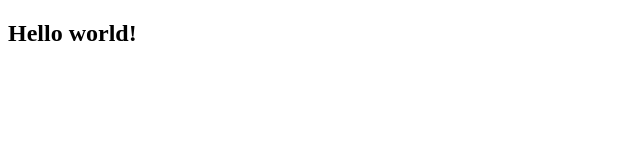
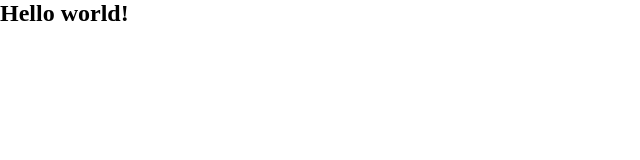
Before and after one commit to mahabub123/jhankarCourse, a plain HTML site: page index.html in a window 1280 px wide. Shown: the whole page, without its empty margins (0-640 px from the left). Drawn offline with Linux system fonts and the light colour scheme.

Commit message:
second commit

```diff
--- a/index.html
+++ b/index.html
@@ -5,6 +5,7 @@
     <meta http-equiv="X-UA-Compatible" content="IE=edge">
     <meta name="viewport" content="width=device-width, initial-scale=1.0">
     <title>Document</title>
+    <link rel="stylesheet" href="main.css">
 </head>
 <body>
     <h2>Hello world!</h2>
--- /dev/null
+++ b/main.css
@@ -0,0 +1,5 @@
+*,*::before,*::after{
+    padding: 0;
+    margin: 0;
+    box-sizing: border-box;
+}
```
